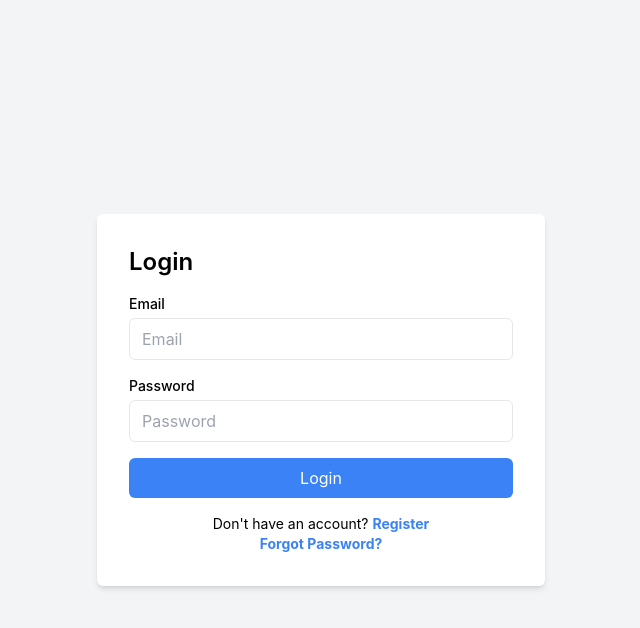
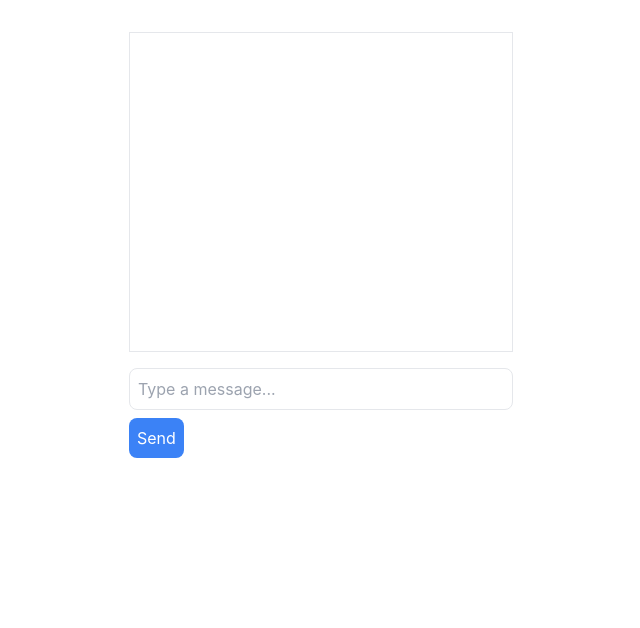
Before and after one commit to BakangMonei/smme_project, a React (Create React App) app: page / in a window 1280 px wide. Shown: the top 628 px of the page, without its empty margins (319-959 px from the left). Built offline with nearby package versions, Linux system fonts and the light colour scheme.

Commit message:
Chat intergration

```diff
--- a/package.json
+++ b/package.json
@@ -3,19 +3,25 @@
   "version": "0.1.0",
   "private": true,
   "dependencies": {
+    "@firebase/auth": "^1.3.0",
     "@tailwindcss/forms": "^0.5.5",
     "@tailwindcss/typography": "^0.5.9",
     "@testing-library/jest-dom": "^5.17.0",
     "@testing-library/react": "^13.4.0",
     "@testing-library/user-event": "^13.5.0",
+    "axios": "^1.5.0",
+    "express": "^4.18.2",
     "firebase": "^10.3.1",
     "firebase-admin": "^11.10.1",
+    "openai": "^4.0.0",
     "react": "^18.2.0",
     "react-dom": "^18.2.0",
     "react-firebase-hooks": "^5.1.1",
     "react-icons": "^4.10.1",
+    "react-redux": "^8.1.2",
     "react-router-dom": "^6.15.0",
     "react-scripts": "5.0.1",
+    "redux": "^4.2.1",
     "web-vitals": "^2.1.4"
   },
   "scripts": {
--- a/src/App.js
+++ b/src/App.js
@@ -1,19 +1,23 @@
 import LoginPage from './components/LoginPage';
-import UserDashboard from './components/UserDashboard';
+import UserDashboard from './model/UserDashboard';
 import RegisterPage from './components/RegisterPage'; // Import RegisterPage component
 import ForgotPassword from './components/ForgotPassword'; // Import ForgotPassword component
 import UserResources from './userdash/UserResources';
+import Chat from './bot/Chat';
 import { BrowserRouter as Router, Route, Routes } from 'react-router-dom'; // Import the necessary components
+
 
 function App() {
   return (
     <Router>
       <Routes>
-        <Route path="/" element={<LoginPage />} />
+        <Route path="/" element={<Chat />} />
         <Route path="/UserDashboard" element={<UserDashboard />} />
+
         <Route path="/RegisterPage" element={<RegisterPage />} />
         <Route path="/ForgotPassword" element={<ForgotPassword />} />
         <Route path="/UserResources" element={<UserResources />} />
+
         {/* Add more routes as needed */}
       </Routes>
     </Router>
--- /dev/null
+++ b/src/bot/Chat.js
@@ -0,0 +1,82 @@
+import React, { useState } from 'react';
+import axios from 'axios';
+
+function Chat() {
+    const [message, setMessage] = useState('');
+    const [messages, setMessages] = useState([]);
+
+    const handleSubmit = async (e) => {
+        e.preventDefault();
+        if (!message) return;
+
+        try {
+            const response = await axios.post(
+                'https://api.openai.com/v1/chat/completions',
+                {
+                    model: 'gpt-3.5-turbo',
+                    messages: [
+                        { role: 'system', content: 'You are a helpful assistant.' },
+                        { role: 'user', content: message },
+                    ],
+                },
+                {
+                    headers: {
+                        'Authorization': 'Bearer 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', // Replace with your API key
+                        'Content-Type': 'application/json',
+                    },
+                }
+            );
+
+            if (response.data.choices && response.data.choices[0].message && response.data.choices[0].message.content) {
+                const chatbotMessage = response.data.choices[0].message.content;
+
+                // Reverse the order of messages and add the new messages to the beginning
+                setMessages([
+                    { text: chatbotMessage, user: 'bot' },
+                    { text: message, user: 'user' },
+                    ...messages,
+                ]);
+
+                setMessage('');
+            } else {
+                console.error('Invalid response from the API');
+            }
+        } catch (error) {
+            console.error('Error sending message:', error);
+        }
+    };
+
+    return (
+        <div className="w-96 mx-auto mt-8">
+            <div className="border p-4 h-80 overflow-y-auto">
+                {messages.map((msg, index) => (
+                    <div
+                        key={index}
+                        className={`text-gray-600 ${msg.user === 'user' ? 'text-right' : 'text-left'
+                            }`}
+                    >
+                        <p className="mb-2">{msg.text}</p>
+                        <span className="text-xs">{msg.user}</span>
+                    </div>
+                ))}
+            </div>
+            <form className="mt-4" onSubmit={handleSubmit}>
+                <input
+                    type="text"
+                    value={message}
+                    onChange={(e) => setMessage(e.target.value)}
+                    className="w-full border p-2 rounded-lg focus:outline-none focus:ring focus:border-blue-300"
+                    placeholder="Type a message..."
+                />
+                <button
+                    type="submit"
+                    className="mt-2 bg-blue-500 text-white p-2 rounded-lg hover:bg-blue-600 transition duration-300"
+                >
+                    Send
+                </button>
+            </form>
+        </div>
+    );
+}
+
+export default Chat;
--- a/src/firebase.js
+++ b/src/firebase.js
@@ -2,15 +2,11 @@
 import { initializeApp } from "firebase/app";
 import { getAnalytics } from "firebase/analytics";
 import { getAuth } from "firebase/auth"; // Add Auth
-import { getFirestore } from "firebase/firestore"; // Add Firestore
+import { collection, getFirestore } from "firebase/firestore"; // Add Firestore
 import { getDatabase } from "firebase/database"; // Add Realtime Database
 import { getStorage } from "firebase/storage"; // Add Storage
 
-
-
-
-// Your web app's Firebase configuration
-// For Firebase JS SDK v7.20.0 and later, measy67urementId is optional
+// Web app's Firebase configuration
 const firebaseConfig = {
     apiKey: "AIzaSyC0mgV-QX0K8vTD9YH8Q4G6rAdU-4M2sqQ",
     authDomain: "smme-project.firebaseapp.com",
@@ -21,17 +17,20 @@ const firebaseConfig = {
     appId: "1:168835292532:web:c1b497997dfa2c4b772021",
     measurementId: "G-FWN07H6CPY"
 };
-const firebaseApp = initializeApp(firebaseConfig);
 
 // Initialize Firebase
-const app = initializeApp(firebaseConfig);
-const analytics = getAnalytics(app);
+const firebaseApp = initializeApp(firebaseConfig);
+const analytics = getAnalytics(firebaseApp);
 
 // Initialize Firebase services
-const auth = getAuth(app); // Initialize Auth
-const firestore = getFirestore(app); // Initialize Firestore
-const database = getDatabase(app); // Initialize Realtime Database
-const storage = getStorage(app); // Initialize Storage
+const auth = getAuth(firebaseApp); // Initialize Auth
+const firestore = getFirestore(firebaseApp); // Initialize Firestore
+const database = getDatabase(firebaseApp); // Initialize Realtime Database
+const storage = getStorage(firebaseApp); // Initialize Storage
 
+// Getting from firebase
+async function getDetails(firestore){
+    const emailCol = collection(firestore, 'email')
+}
 
 export { auth, firestore, database, storage };
--- a/src/index.js
+++ b/src/index.js
@@ -3,12 +3,16 @@ import ReactDOM from 'react-dom/client';
 import './index.css';
 import App from './App';
 import reportWebVitals from './reportWebVitals';
+import { Provider } from 'react-redux';
+import store from './store'; // Import the Redux store
 
 const root = ReactDOM.createRoot(document.getElementById('root'));
 root.render(
-  <React.StrictMode>
-    <App />
-  </React.StrictMode>
+  <Provider store={store}>
+    <React.StrictMode>
+      <App />
+    </React.StrictMode>
+  </Provider>
 );
 
 // If you want to start measuring performance in your app, pass a function
--- /dev/null
+++ b/src/model/AdminDashboard.js
@@ -0,0 +1,9 @@
+import React from "react";
+
+export const AdminDashboard = () =>{
+    return(
+        <div>
+            <h1>Hello Admin</h1>
+        </div>
+    );
+}
--- /dev/null
+++ b/src/reducers.js
@@ -0,0 +1,17 @@
+// reducers.js
+const initialState = {
+    // Define your initial state here
+};
+
+const rootReducer = (state = initialState, action) => {
+    switch (action.type) {
+        case 'SOME_ACTION':
+            // Handle this action and return a new state
+            return { ...state, someValue: action.payload };
+        // Add more cases for other actions
+        default:
+            return state;
+    }
+};
+
+export default rootReducer;
--- /dev/null
+++ b/src/store.js
@@ -0,0 +1,7 @@
+// store.js
+import { createStore } from 'redux';
+import rootReducer from './reducers'; // You'll need to create your reducers
+
+const store = createStore(rootReducer);
+
+export default store;
```
Also changed, not shown: src/admin/AdminAddBusinesses.js (added), src/admin/AdminViewBusinesses.js (added), src/model/UserDashboard.js (line endings or trailing spaces), 1 other file (tests, documents, lock files or other folders).
